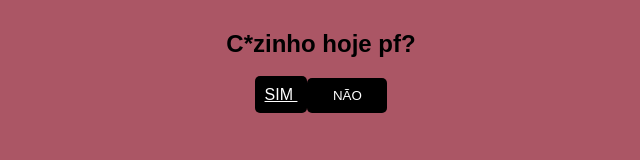
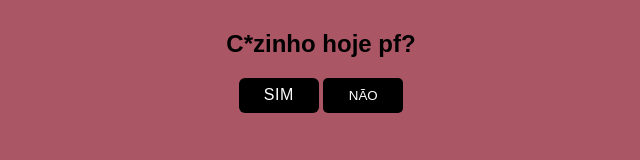
Before and after one commit to Acirio/aceita-, a plain HTML site: page index.html in a window 1280 px wide. Shown: the whole page, without its empty margins (329-969 px from the left). Drawn offline with Linux system fonts and the light colour scheme.

Commit message:
Update index.html

```diff
--- a/index.html
+++ b/index.html
@@ -12,9 +12,7 @@
 <body>
     <div id="conteudo">
         <h2>C*zinho hoje pf?</h2>
-        <a href="https://www.youtube.com/watch?v=-VEUWrmVsQ4"
-        <button class="btn" onclick="sim(this)">SIM</button>
-        </a>
+        <a class="button" href="https://www.youtube.com/watch?v=-VEUWrmVsQ4">SIM</a>
         <button class="btn" onclick="desvia(this)" onmouseover="desvia(this)">NÃO</button>
     </div>
 </body>
```
